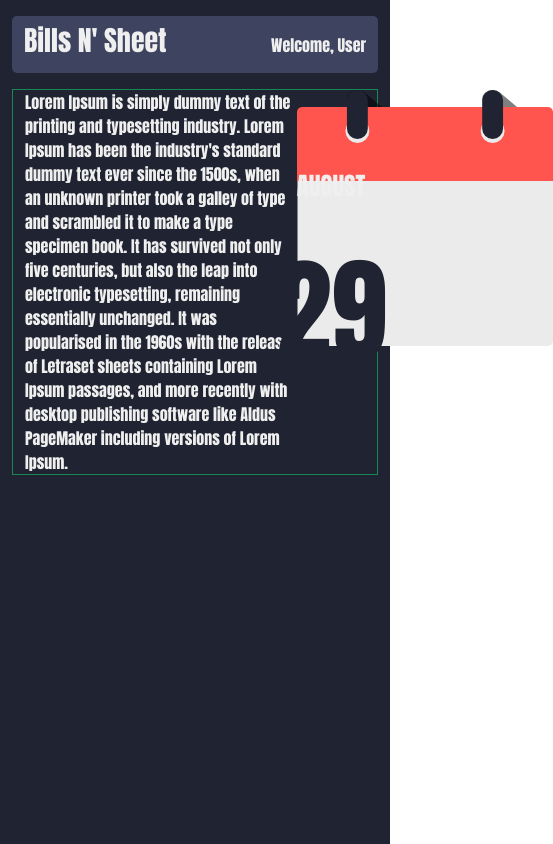
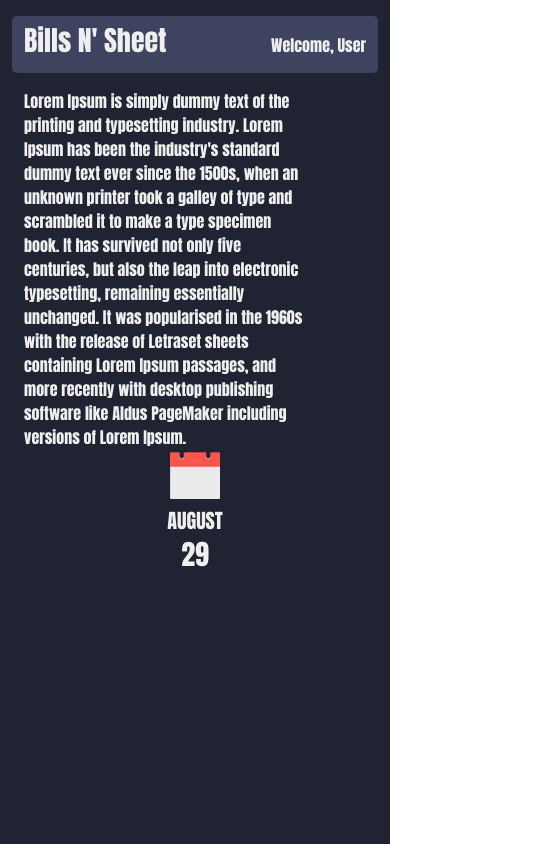
Before and after one commit to jordanmccollam/BillsNSheet, a React (Create React App) app in the folder client/: page / in a window 390 px wide. Shown: the whole page, 553 px wide, since content can reach past the window. Built offline with nearby package versions, Linux system fonts and the light colour scheme.

Commit message:
Made calendar icon responsive

```diff
--- a/client/src/screens/Main/Main.js
+++ b/client/src/screens/Main/Main.js
@@ -21,10 +21,11 @@ const Main = (props) => {
         <Col className="center-v justify-content-end">Welcome, User</Col>
       </Row>
       <Row className="mt-3">
-        <Col className="border border-success d-flex">
-          <div>
-            Lorem Ipsum is simply dummy text of the printing and typesetting industry. Lorem Ipsum has been the industry's standard dummy text ever since the 1500s, when an unknown printer took a galley of type and scrambled it to make a type specimen book. It has survived not only five centuries, but also the leap into electronic typesetting, remaining essentially unchanged. It was popularised in the 1960s with the release of Letraset sheets containing Lorem Ipsum passages, and more recently with desktop publishing software like Aldus PageMaker including versions of Lorem Ipsum.
-          </div>
+        <Col xl={9} lg={8} md={7} xs={10}>
+          Lorem Ipsum is simply dummy text of the printing and typesetting industry. Lorem Ipsum has been the industry's standard dummy text ever since the 1500s, when an unknown printer took a galley of type and scrambled it to make a type specimen book. It has survived not only five centuries, but also the leap into electronic typesetting, remaining essentially unchanged. It was popularised in the 1960s with the release of Letraset sheets containing Lorem Ipsum passages, and more recently with desktop publishing software like Aldus PageMaker including versions of Lorem Ipsum.
+        </Col>
+
+        <Col className="d-flex justify-content-center">
           <div className="calendar-icon">
             <img alt="calendar_icon" src={calendar_icon} className="calendar-icon-img" />
             <h2 className="calendar-icon-month">{moment().format("MMMM").toUpperCase()}</h2>
--- a/client/src/screens/Main/_main.scss
+++ b/client/src/screens/Main/_main.scss
@@ -9,7 +9,7 @@
     }
 
     .calendar-icon {
-        width: 20%;
+        // width: 20%;
         position: relative;
 
         &-image {
@@ -31,5 +31,32 @@
             color: $bg;
             font-size: $text-05;
         }
+
+        @media only screen and (max-width: $tablet) {
+            display: flex;
+            flex-direction: column;
+            justify-content: start;
+            align-items: center;
+
+            .calendar-icon-img {
+                width: 50px !important;
+                height: 50px !important;
+            }
+
+            .calendar-icon-month {
+                font-size: $text-02;
+                top: 3em;
+                left: 50%;
+                transform: translate(-50%, 0%);
+            }
+
+            .calendar-icon-day {
+                font-size: $text-03;
+                color: $text-color;
+                top: 3em;
+                left: 50%;
+                transform: translate(-50%, 0%);
+            }
+        }
     }
 }
```
